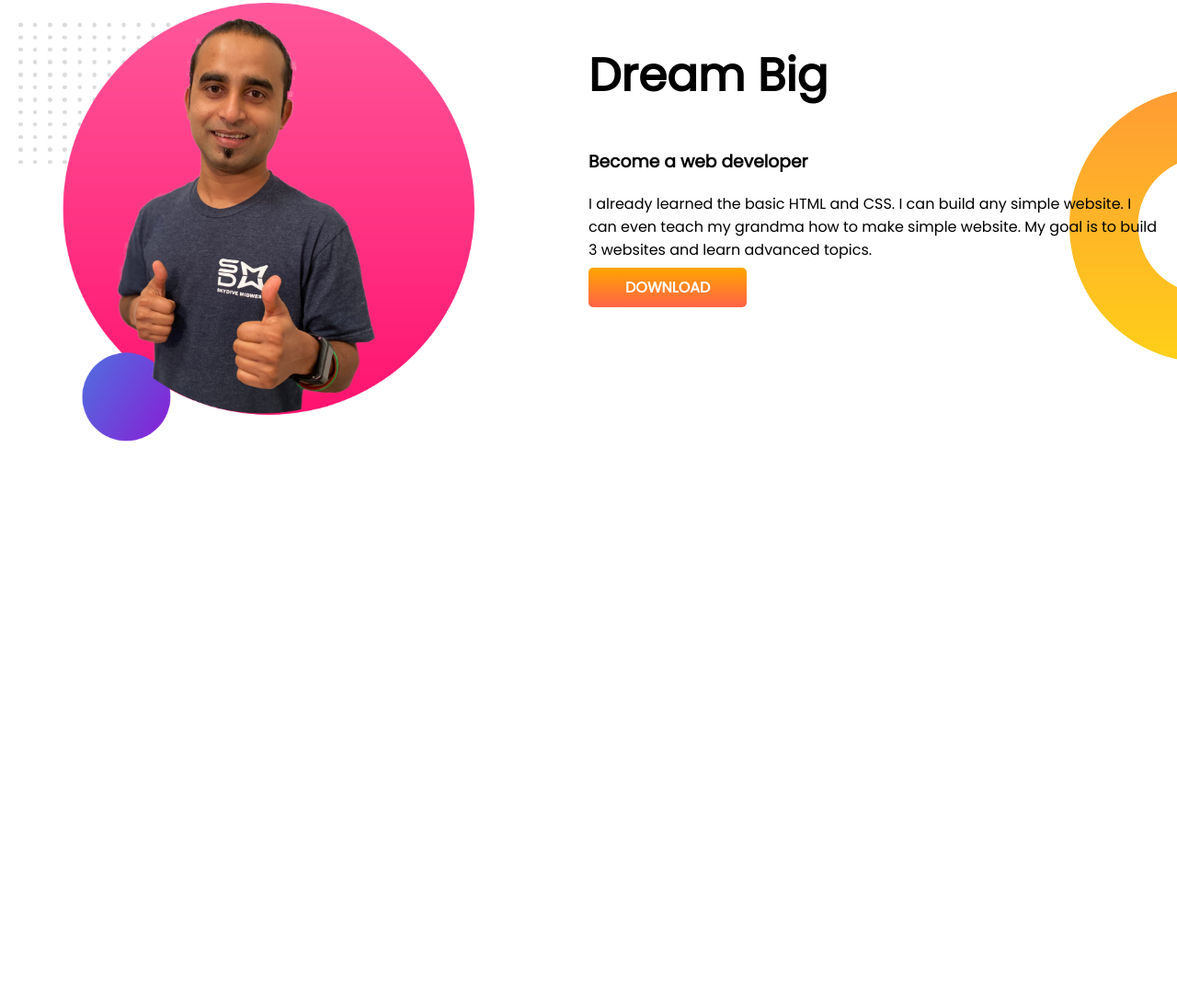
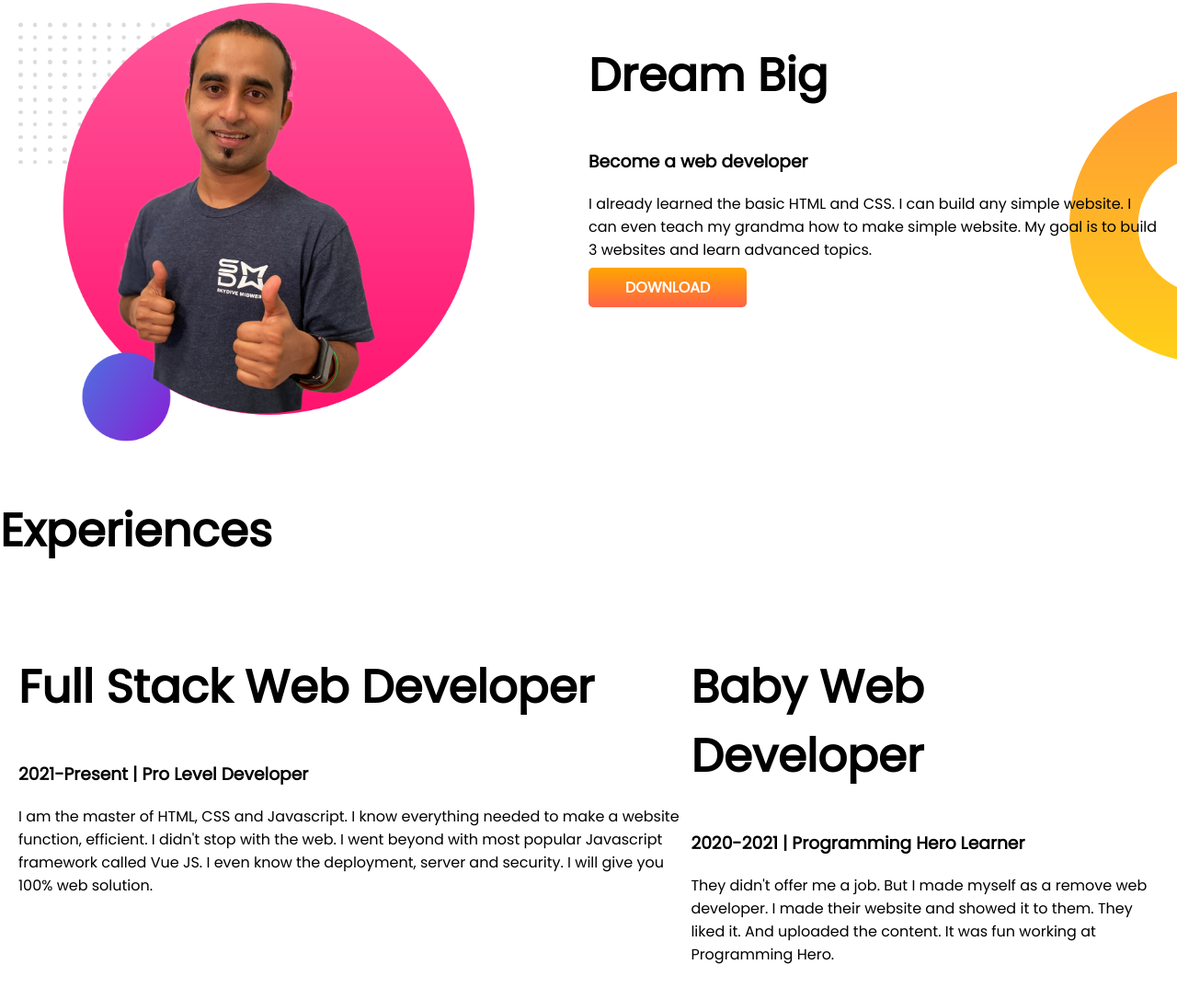
Before and after one commit to rakibulhasan203/my-practices-repo, a plain HTML site: page index.html in a window 1280 px wide. Shown: the part 556-1642 px from the top of the page at 92% size. Before the commit the page ends 1063 px from the top, so only its background shows below. Drawn offline with Linux system fonts and the light colour scheme.

Commit message:
text added

```diff
--- a/index.html
+++ b/index.html
@@ -34,6 +34,25 @@
         <a class="computer-button" target="_blank" href="https://www.zprangpur.com.bd/">DOWNLOAD</a>
         </div>
     </section>
+        <h1>Experiences</h1>
+
+        <section>
+
+                <div>
+                    <h1>Full Stack Web Developer</h1>
+                    <h3>2021-Present | Pro Level Developer</h3>
+                    <p>I am the master of HTML, CSS and Javascript. I know everything needed to make a website function, efficient. I didn't stop with the web. I went beyond with most popular Javascript framework called Vue JS. I even know the deployment, server and security. I will give you 100% web solution.</p>
+                </div>
+
+            <div>
+                <h1>Baby Web Developer</h1>
+            <h3>2020-2021 | Programming Hero Learner</h3>
+            <p>They didn't offer me a job. But I made myself as a remove web developer. I made their website and showed it to them. They liked it. And uploaded the content. It was fun working at Programming Hero.</p>
+            </div>
+
+        </section>
+
+
 
 
 
```
